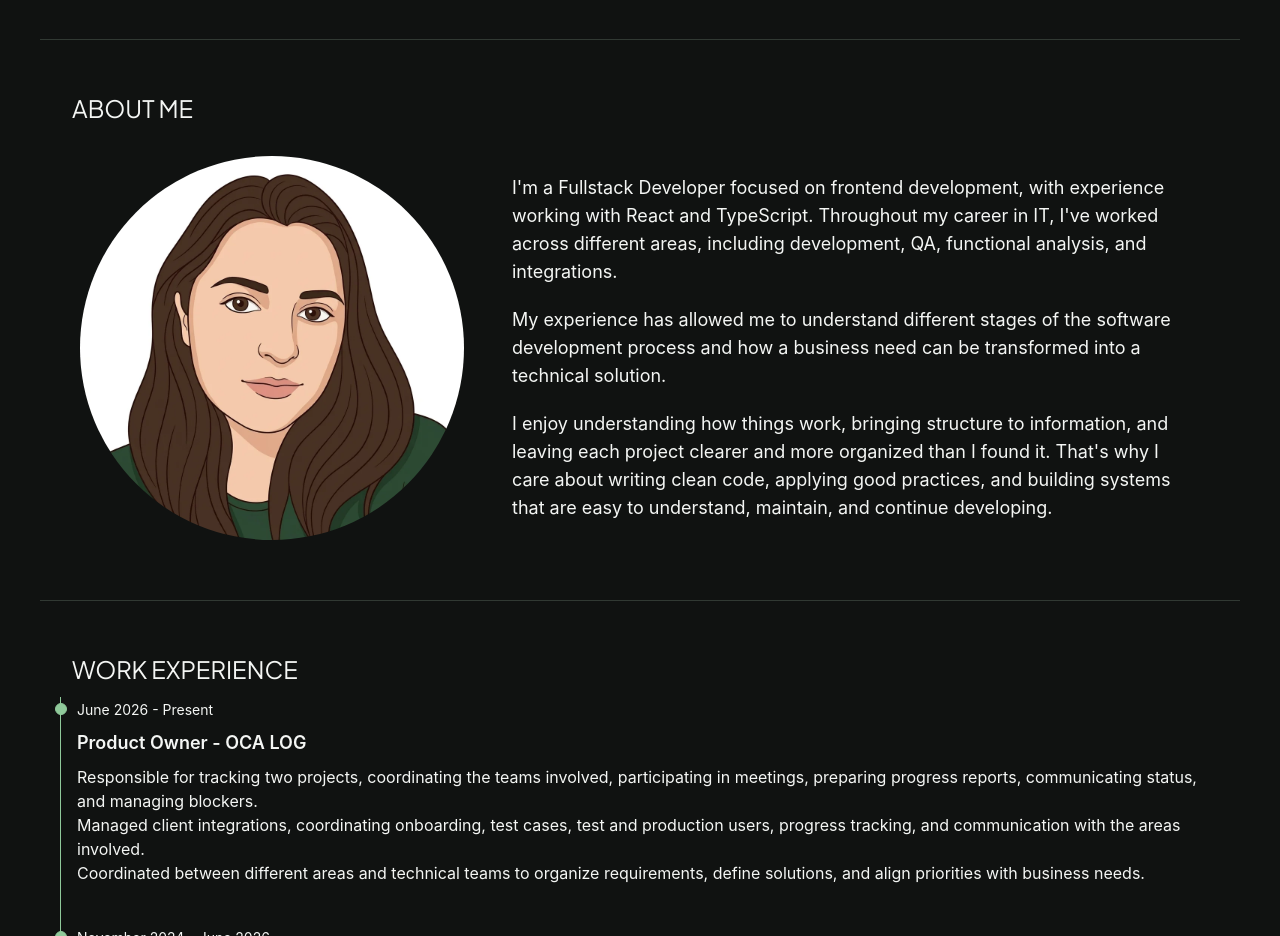
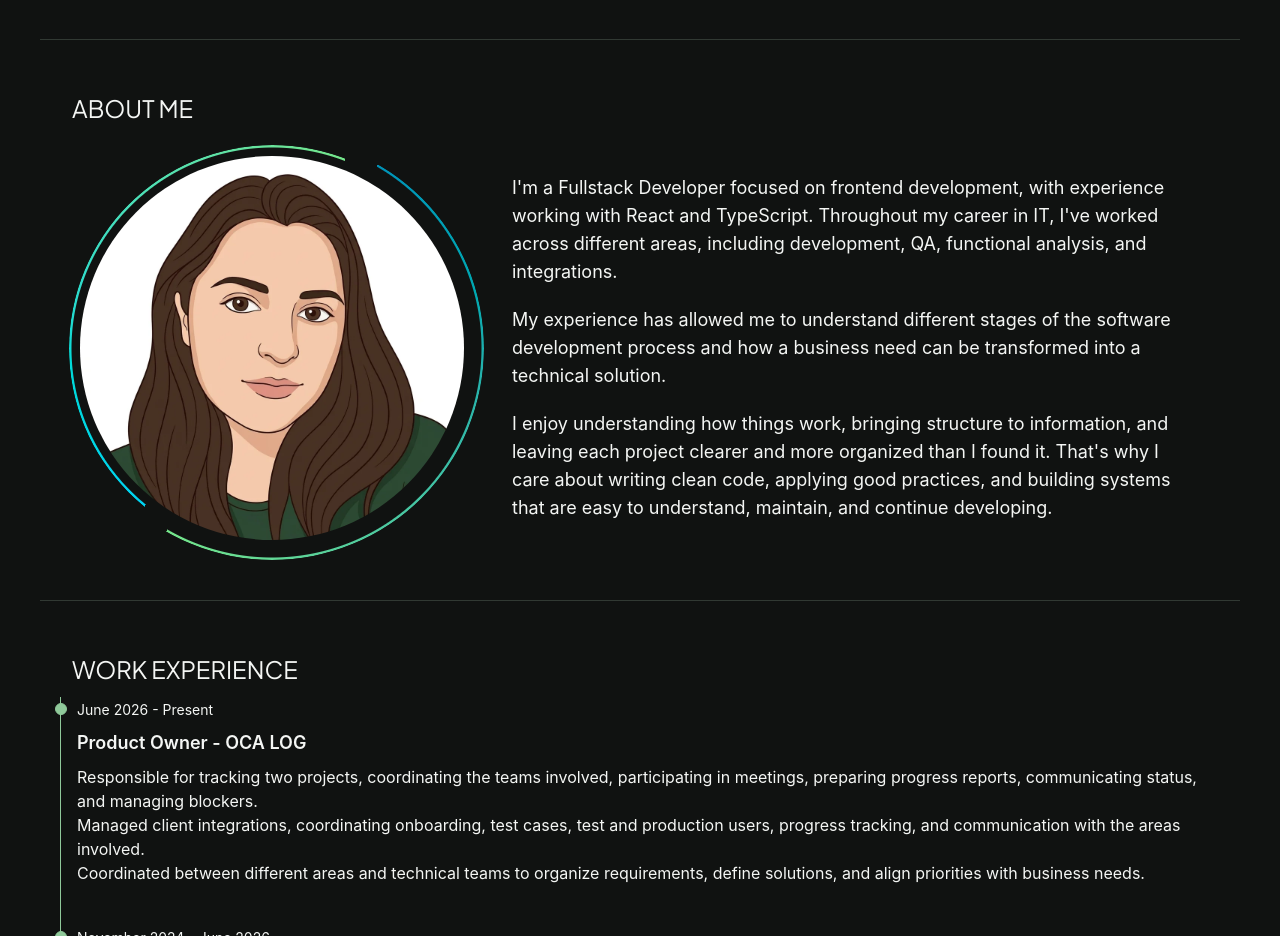
Before and after one commit to Loreaylen/portfolio2026, a React (Vite) app: page / in a window 1280 px wide. Shown: the part 840-1776 px from the top of the page. Built offline with nearby package versions, Linux system fonts and the light colour scheme.

Commit message:
feat: implement avatar animation

```diff
--- a/input.css
+++ b/input.css
@@ -24,6 +24,8 @@
 
   /*Animaciones*/
 
+  --animate-custom-spin: rotate-center 4s ease-in-out infinite both;
+  --animate-custom-spin-reverse: rotate-center 4s  ease-in-out 1.5s infinite reverse both;
   --animate-pulse512: pulse512 1.5s infinite;
 
   @keyframes pulse512 {
@@ -39,7 +41,24 @@
       box-shadow: 0 0 0 0 rgb(117 230 139 / 0%);
     }
   }
+
+  @keyframes rotate-center {
+  0% {
+    -webkit-transform: rotate(0);
+            transform: rotate(0);
+  }
+  50% {
+    -webkit-transform: rotate(360deg);
+            transform: rotate(360deg);
+  }
+  100% {
+    -webkit-transform: rotate(360deg);
+            transform: rotate(360deg);
+  }
 }
+}
+
+
 
 :root {
   --ui-bg: #101211;
@@ -78,4 +97,49 @@ mask-image: radial-gradient(
     transparent 100%)
 }
 
+.avatar-frame::before {
+  content: '';
+  border-radius: 999px;
+  display: block;
+  position: absolute;
+  top: 9px;
+  left: 9px;
+  height: 96%;
+  width: 96%;
+  background: conic-gradient(
+    from 219deg,
+    var(--color-cyan-400),
+    var(--color-action-glow) 45%,
+    transparent 45%
+  );
+  mask: radial-gradient(
+    farthest-side,
+    transparent calc(100% - 3px),
+    #fff calc(100% - 3px + 1px)
+  );
+
 }
+
+.avatar-frame::after {
+  content: '';
+  border-radius: 999px;
+  display: block;
+  position: absolute;
+  top: 0;
+  left: 0;
+  height: 100%;
+  width: 100%;
+  background: conic-gradient(
+    from 30deg,
+    var(--color-cyan-600),
+    var(--color-action-glow) 50%,
+    transparent 50%
+  );
+  mask: radial-gradient(
+    farthest-side,
+    transparent calc(100% - 3px),
+    #fff calc(100% - 3px + 1px)
+  );
+}
+
+}
--- a/src/components/About/About.tsx
+++ b/src/components/About/About.tsx
@@ -12,7 +12,9 @@ const About = () => {
     <Section id='about' className="">
       <Heading>{t('about.title')}</Heading>
       <div className="flex flex-row gap-2 items-center  max-lg:flex-col">
-        <div className="p-5"><img className="rounded-full max-sm:w-full max-w-sm" src={avatar} alt={t('aboutImageAlt', { ns: 'common' })} /></div>
+        <div className="p-5  rounded-full relative avatar-frame before:animate-custom-spin after:animate-custom-spin-reverse">
+          <img className="rounded-full max-sm:w-full max-w-sm" src={avatar} alt={t('aboutImageAlt', { ns: 'common' })} />
+        </div>
         <article className="text-text-primary p-5 flex flex-col gap-5 text-lg max-lg:text-sm">
           {
             paragraphs.map((text: string, i: number) => <p key={i}>{text}</p>)
```
